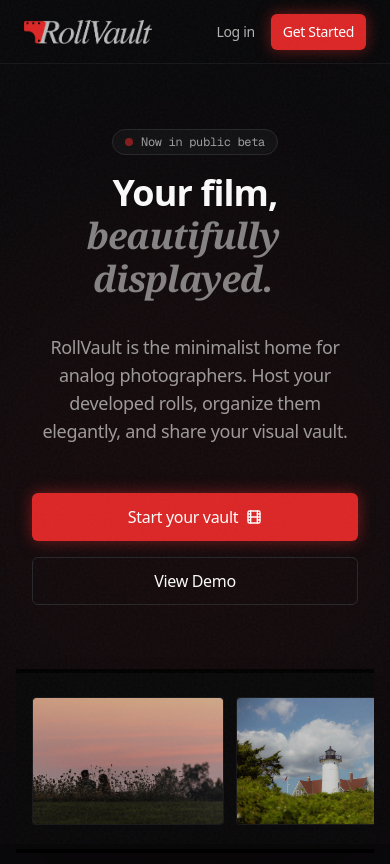
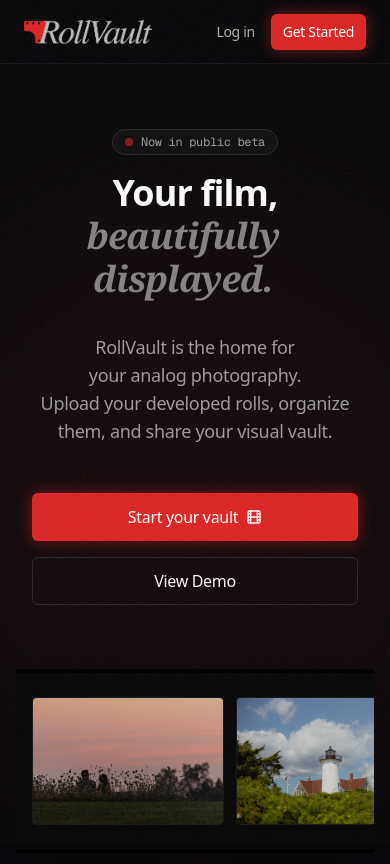
Before and after one commit to jamescolasacco/rollvault, a Next.js app: page / in a window 390 px wide. Shown: the top 864 px of the page. Built offline with nearby package versions, Linux system fonts and the light colour scheme; no server answers.

Commit message:
fix responsiveness

```diff
--- a/app/page.tsx
+++ b/app/page.tsx
@@ -59,8 +59,9 @@ export default async function Home() {
           </h1>
 
           <p className="text-lg md:text-xl text-foreground/60 max-w-xl mx-auto text-balance px-2 sm:px-0">
-            RollVault is the minimalist home for analog photographers.
-            Host your developed rolls, organize them elegantly, and share your visual vault.
+            RollVault is the home for your analog photography.
+            <br />
+            Upload your developed rolls, organize them, and share your visual vault.
           </p>
 
           <div className="flex flex-col sm:flex-row items-center justify-center gap-4 pt-4 w-full px-4 sm:px-0">
--- a/app/vault/page.tsx
+++ b/app/vault/page.tsx
@@ -58,7 +58,7 @@ export default async function VaultPage({
                     <p className="text-foreground/60 mt-1">Manage your film rolls and public profile.</p>
                 </div>
                 <div className="flex flex-wrap items-center gap-3">
-                    <Link href={`/u/${session?.user?.name}`} target="_blank" className="hidden sm:block">
+                    <Link href={`/u/${session?.user?.name}`} target="_blank">
                         <Button variant="outline">View Public Profile</Button>
                     </Link>
                     <Link href="/vault/profile">
```
